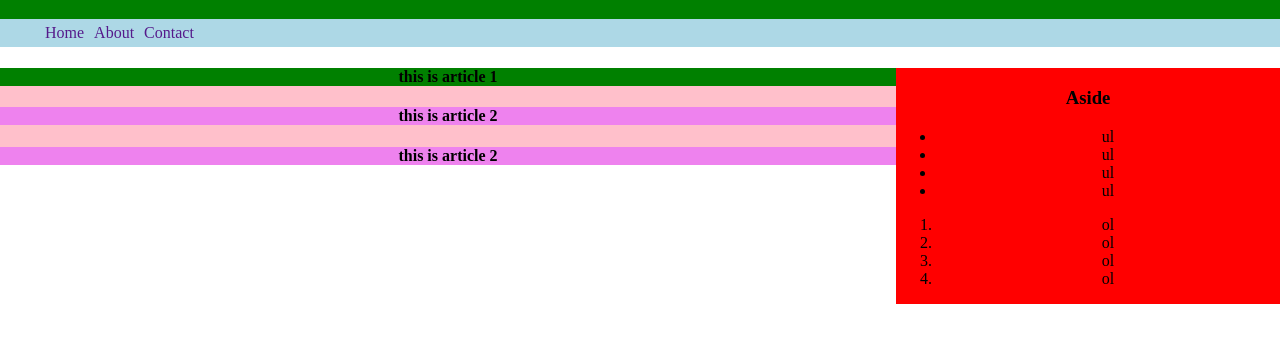
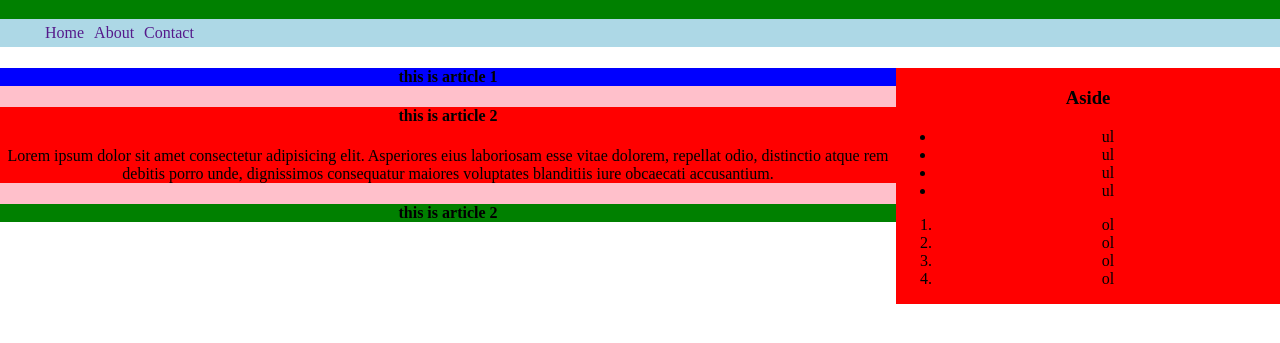
Before and after one commit to KenDeocs/kenneth-basicSemantic-element, a plain HTML site: page index.html in a window 1280 px wide. Shown: the part 61-404 px from the top of the page. Drawn offline with Linux system fonts and the light colour scheme.

Commit message:
add some external stylesheet

```diff
--- /dev/null
+++ b/css/style.css
@@ -0,0 +1,11 @@
+.section-1{
+background-color: blue;
+}
+
+.section-2{
+    background-color: red;
+}
+
+.section-3{
+    background-color: green;
+}
--- a/index.html
+++ b/index.html
@@ -5,6 +5,7 @@
     <meta http-equiv="X-UA-Compatible" content="IE=edge" />
     <meta name="viewport" content="width=device-width, initial-scale=1.0" />
     <title>Git Semantic Elementss</title>
+    <link rel="stylesheet" href="css/style.css">
     <style>
       .nav_link {
         float: left;
@@ -13,15 +14,16 @@
       .clear {
         clear: both;
       }
-      ul li a{
+      ul li a {
         text-decoration: none;
       }
     </style>
   </head>
   <body style="padding: 0; margin: 0; text-align: center">
-
     <!--***********************Header Section*************************-->
-    <header style="background-color: green; padding: 0; margin: 0; margin-top: 0;">
+    <header
+      style="background-color: green; padding: 0; margin: 0; margin-top: 0"
+    >
       <h1>Header</h1>
       <!-- #navigation -->
       <nav>
@@ -35,13 +37,15 @@
     </header>
 
     <!--***********************main Section*************************-->
-<main style="background-color: pink; height:50%;">
+    <main style="background-color: pink; height: 50%">
       <!--***********************Section 1*************************-->
       <section>
         <!--***********************article*************************-->
 
         <!--***********************aside*************************-->
-<aside style="background-color: red; height: 100%; width:30%; float:right">
+        <aside
+          style="background-color: red; height: 100%; width: 30%; float: right"
+        >
           <h3>Aside</h3>
           <ul>
             <li>ul</li>
@@ -56,32 +60,32 @@
             <li>ol</li>
           </ol>
         </aside>
+        <!--***********************article*************************-->
 
-<article style="background-color: green;">
+        <article class="section-1">
           <h4>this is article 1</h4>
         </article>
+        <!--***********************article*************************-->
 
-<article style="background-color: violet;">
+        <article class="section-2">
           <h4>this is article 2</h4>
+          <p>Lorem ipsum dolor sit amet consectetur adipisicing elit. Asperiores eius laboriosam esse vitae dolorem, repellat odio, distinctio atque rem debitis porro unde, dignissimos consequatur maiores voluptates blanditiis iure obcaecati accusantium.</p>
         </article>
+        <!--***********************article*************************-->
 
-  <article style="background-color: violet;">
+        <article class="section-3">
           <h4>this is article 2</h4>
         </article>
       </section>
-</main>
-    <!--***********************Section 1*************************-->
-
 
 
     <!--***********************Section 2*************************-->
 
     <!--***********************article*************************-->
 
-    <!--***********************aside*************************-->
 
     <!--***********************Section 2*************************-->
-
+  </main>
     <!--***********************footer*************************-->
   </body>
 </html>
```
Lines whose indentation alone changed are shown as unchanged.
